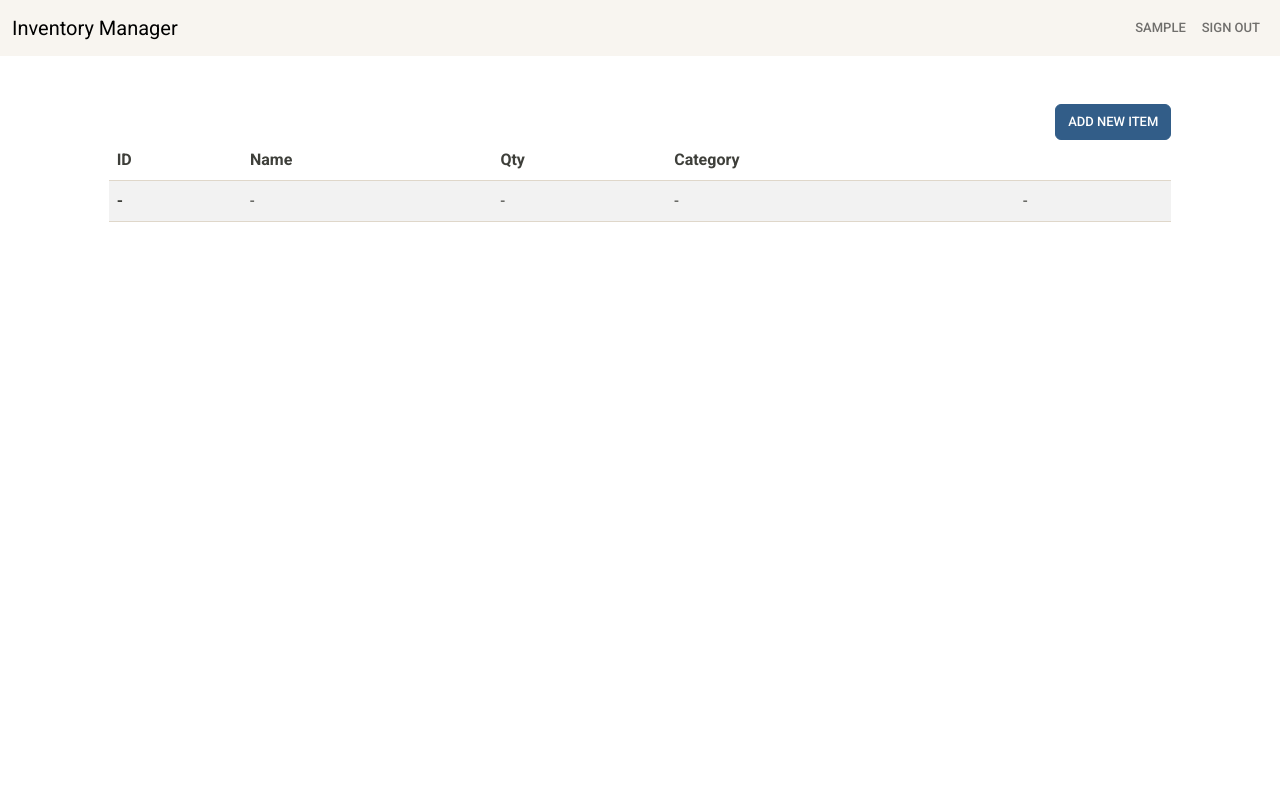
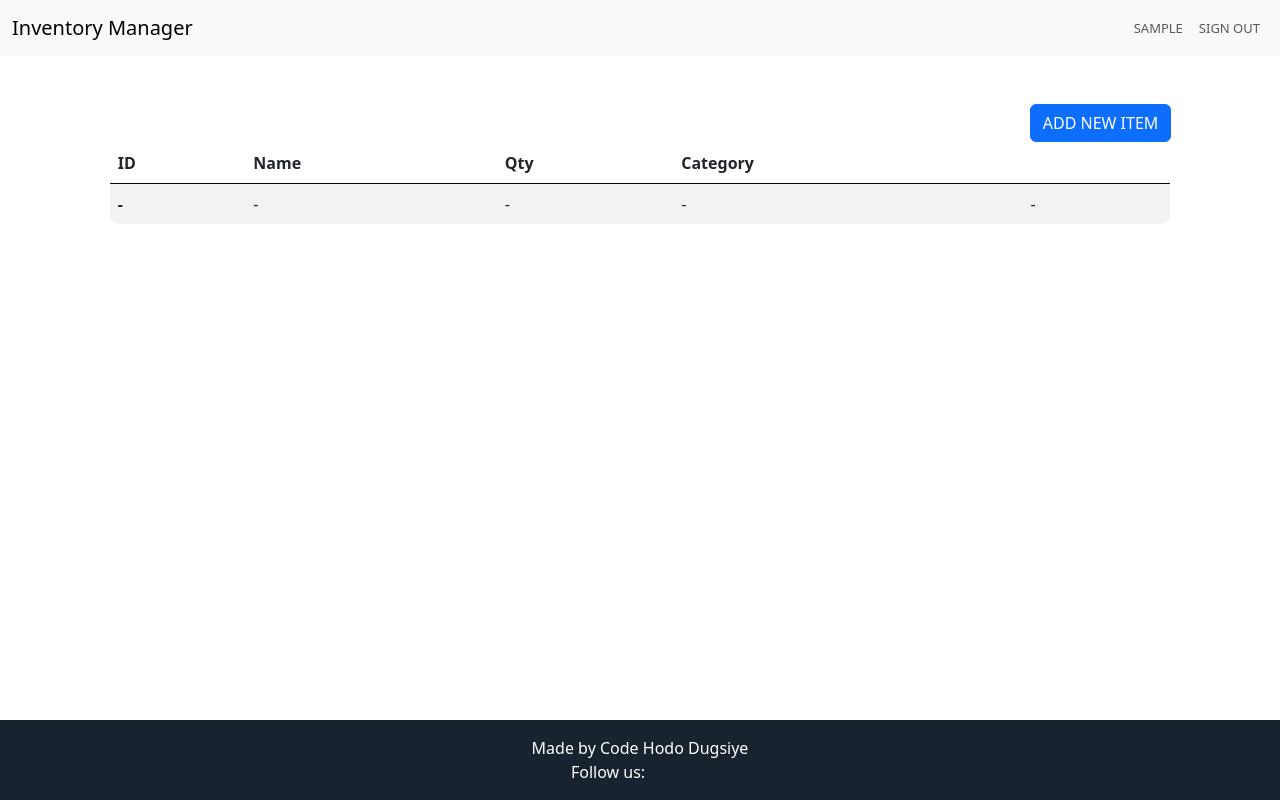
Before and after one commit to Hodoo08/final-django-project, a Django app: page /dashboard/ in a window 1280 px wide. Run offline with Django 4.2, Linux system fonts and the light colour scheme; the visitor is signed in with stand-in values (Sample User, id 1); data that the repository does not hold is empty.

Commit message:
added some stylying to page

```diff
--- a/inventory/urls.py
+++ b/inventory/urls.py
@@ -1,6 +1,6 @@
 from django.contrib import admin
 from django.urls import path, include
-from .views import Index, SignUpView, Dashboard, AddItem, EditItem
+from .views import Index, SignUpView, Dashboard, AddItem, EditItem, DeleteItem
 from django.contrib.auth import views as auth_views
 
 urlpatterns = [
@@ -8,6 +8,7 @@ urlpatterns = [
     path('dashboard/', Dashboard.as_view(), name='dashboard'),
     path('add-item/', AddItem.as_view(), name='add-item'),
     path('edit-item/<int:pk>/', EditItem.as_view(), name='edit-item'),
+    path('delete-item/<int:pk>/', DeleteItem.as_view(), name='delete-item'),
     path ('signup/', SignUpView.as_view(), name='signup'),
     path('login/', auth_views.LoginView.as_view(template_name='account/login.html'), name='login'),
     path('logout/', auth_views.LogoutView.as_view(template_name='account/logout.html'), name='logout'),
--- a/inventory/views.py
+++ b/inventory/views.py
@@ -1,6 +1,12 @@
 from django.shortcuts import render, redirect
 from django.urls import reverse_lazy
-from django .views.generic import TemplateView, View, CreateView, UpdateView
+from django.views.generic import (
+    TemplateView,
+    View,
+    CreateView,
+    UpdateView,
+    DeleteView
+)
 from django.contrib.auth import authenticate, login
 from django.contrib.auth.mixins import LoginRequiredMixin
 from .forms import UserRegistorForm, InventoryItemForm
@@ -61,3 +67,10 @@ class EditItem(LoginRequiredMixin, UpdateView):
     form_class = InventoryItemForm
     template_name = 'inventory/item_form.html'
     success_url = reverse_lazy('dashboard')
+
+
+class DeleteItem(LoginRequiredMixin, DeleteView):
+    model = InventoryItem
+    template_name = 'inventory/delete_item.html'
+    success_url = reverse_lazy('dashboard')
+    context_object_name = 'item'
--- /dev/null
+++ b/static/css/styles.css
@@ -0,0 +1,41 @@
+/* Ensure the entire page takes up the full height of the viewport */
+html, body {
+    height: 100%;
+    margin: 0;
+    display: flex;
+    flex-direction: column;
+}
+
+/* Main content should take up all available space */
+main {
+    flex: 1;
+}
+
+footer {
+    background-color: #17232e;
+    padding: 25px;
+    text-align: center;
+}
+
+table {
+    border-collapse: separate; /* Ensures border-radius works */
+    border-spacing: 0; /* Optional: Removes spacing between table cells */
+    border: 1px solid #ccc; /* Border color */
+    border-radius: 10px; /* Curved border */
+    overflow: hidden; /* Ensures content stays inside the border */
+}
+
+/* Optional: Add padding and styling to table cells */
+table th, table td {
+    padding: 10px;
+    text-align: left;
+    border-bottom: 1px solid #070606; /* Add a subtle row separator */
+}
+
+table th {
+    background-color: #080808; /* Header background color */
+}
+
+table tr:last-child td {
+    border-bottom: none; /* Remove border for the last row */
+}
--- a/templates/inventory/base.html
+++ b/templates/inventory/base.html
@@ -6,6 +6,8 @@
     <meta charset="UTF-8">
     <meta name="viewport" content="width=device-width, initial-scale=1.0">
     <link href="https://bootswatch.com/5/sandstone/bootstrap.min.css" rel="stylesheet">
+    <link rel="stylesheet" href="{% static 'css/styles.css' %}">
+    <link href="https://cdn.jsdelivr.net/npm/bootstrap@5.3.0/dist/css/bootstrap.min.css" rel="stylesheet">
 
     <title>Document</title>
 
--- a/templates/inventory/dashboard.html
+++ b/templates/inventory/dashboard.html
@@ -38,7 +38,7 @@
                     <td>{{ item.qty }}</td>
                     <td>{{ item.category.name }}</td>
                     <td><a href="{% url 'edit-item' item.id %}" class="btn btn-outline-secondary">Edit</a></td>
-                    <td></td>
+                    <td><a href="{% url 'delete-item' item.id %}" class="btn btn-outline-secondary">Delete</td>
                 </tr>
                 {% endfor %}
 
```
Also changed, not shown: templates/inventory/delete_item.html (added, +15 -0 lines), static/css/style.css (deleted).
